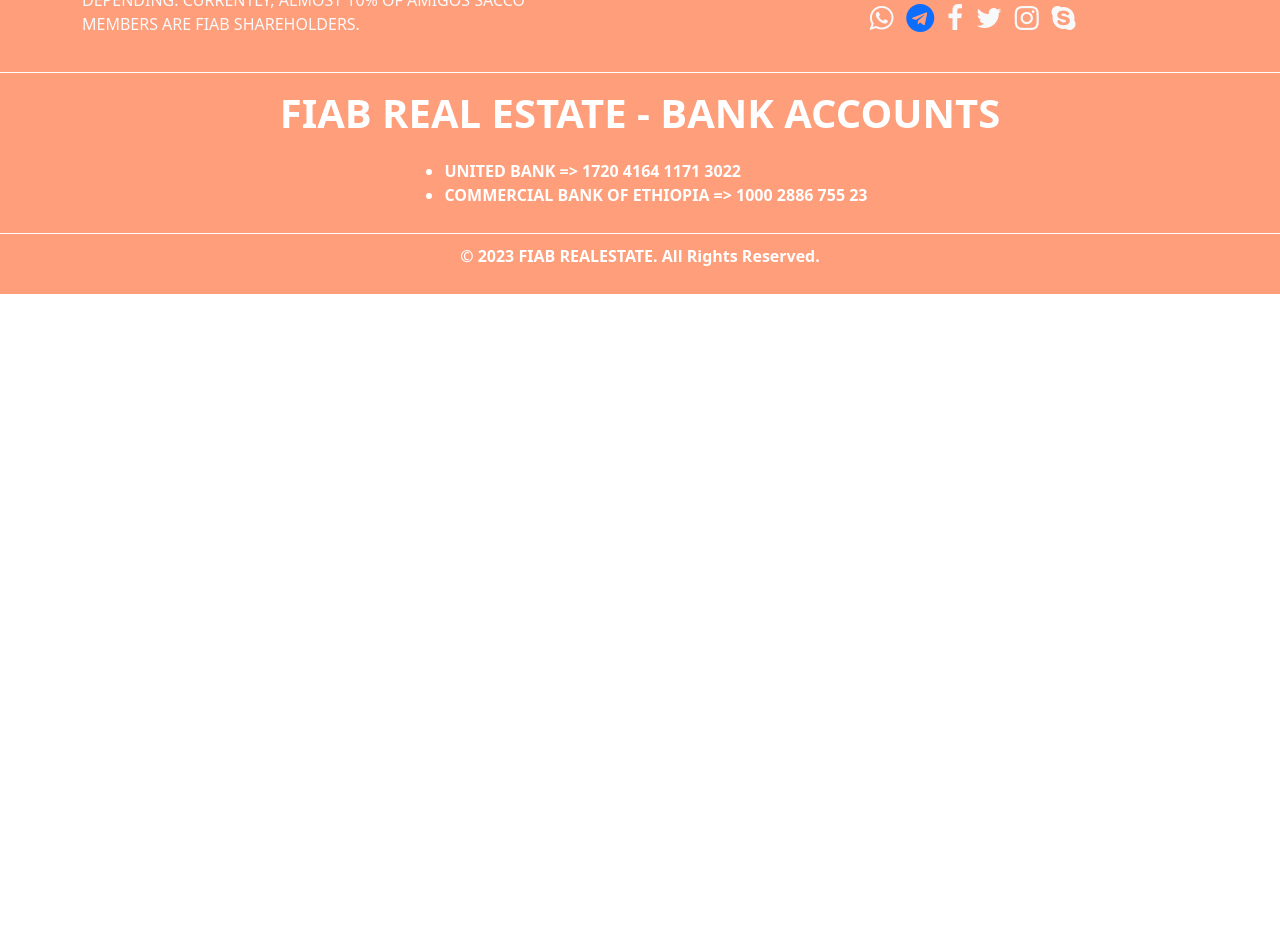
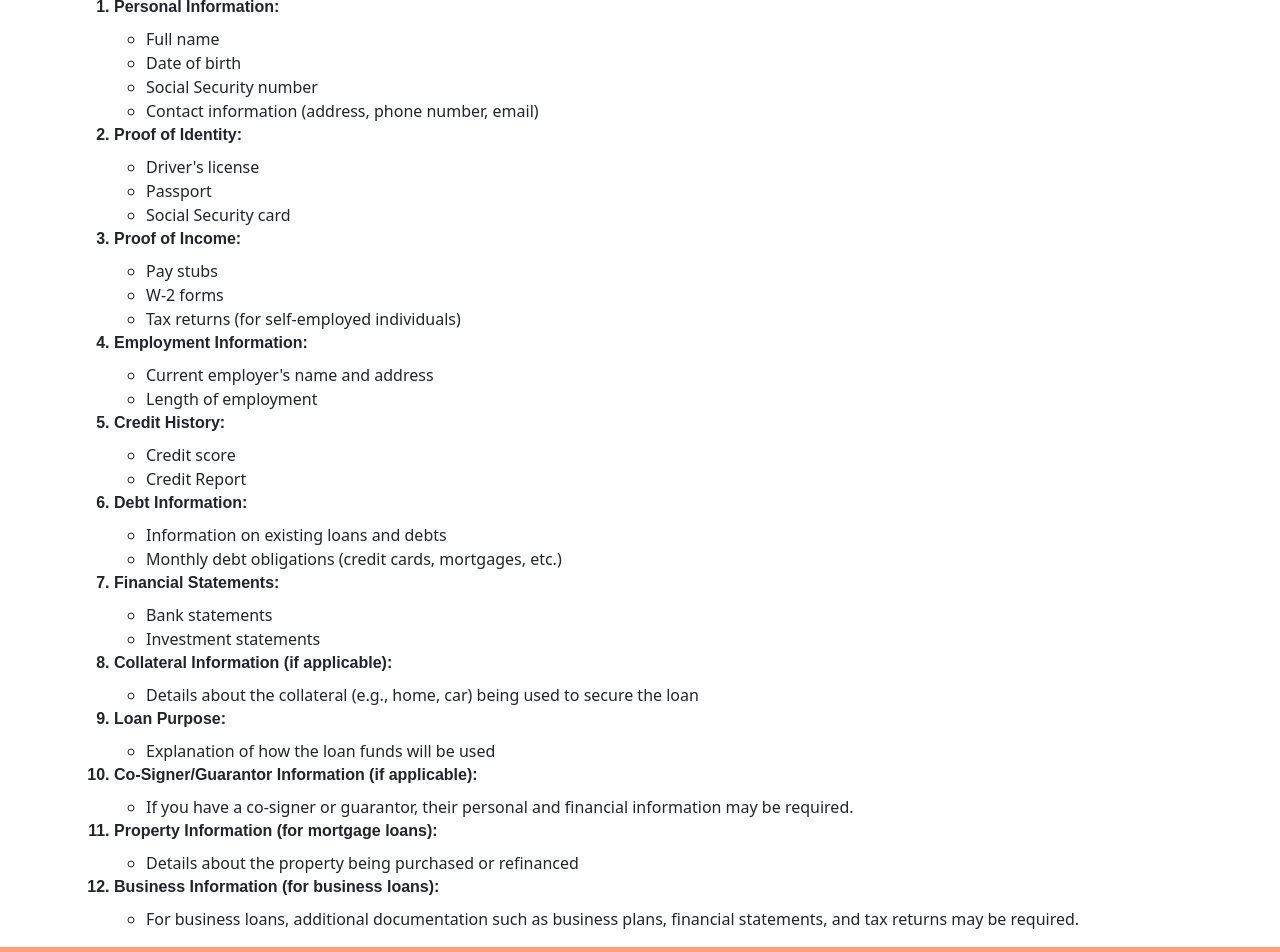
Before and after one commit to Solomon141/FiabRealEstate, an Angular app: page /terms in a window 1280 px wide. Before the commit this address led to /. Shown: the part 240-1192 px from the top of the page. Before the commit the page ends 800 px from the top, so only its background shows below. Built offline with nearby package versions, Linux system fonts and the light colour scheme.

Commit message:
terms added

```diff
--- a/src/app/app-routing.module.ts
+++ b/src/app/app-routing.module.ts
@@ -7,6 +7,7 @@
 import { OnebedroomComponent } from './home/onebedroom/onebedroom.component';
 import { TwobedroomComponent } from './home/twobedroom/twobedroom.component';
 import { ThreebedroomComponent } from './home/threebedroom/threebedroom.component';
+import { TermsComponent } from './terms/terms.component';
 
 const routes: Routes = [
   { path: '', component: HomeComponent },
@@ -15,6 +16,7 @@
   { path: 'onebedroom', component: OnebedroomComponent },
   { path: 'twobedroom', component: TwobedroomComponent },
   { path: 'threebedroom', component: ThreebedroomComponent },
+  { path: 'terms', component: TermsComponent}
 ];
 
 @NgModule({
--- a/src/app/app.component.html
+++ b/src/app/app.component.html
@@ -2,7 +2,9 @@
 <app-appheader></app-appheader>
 
 <div class="mainContent">
-  <router-outlet></router-outlet>
+  <router-outlet>
+
+  </router-outlet>
 </div>
 
 <app-appfooter></app-appfooter>
--- a/src/app/app.module.ts
+++ b/src/app/app.module.ts
@@ -18,6 +18,7 @@
 import { TwobedroomComponent } from './home/twobedroom/twobedroom.component';
 import { ThreebedroomComponent } from './home/threebedroom/threebedroom.component';
 import { FilteringComponent } from './home/filtering/filtering.component';
+import { TermsComponent } from './terms/terms.component';
 
 @NgModule({
   declarations: [
@@ -34,7 +35,8 @@
     OnebedroomComponent,
     TwobedroomComponent,
     ThreebedroomComponent,
-    FilteringComponent
+    FilteringComponent,
+    TermsComponent
   ],
   imports: [
     BrowserModule,
--- /dev/null
+++ b/src/app/terms/terms.component.css
@@ -0,0 +1,15 @@
+.termsTitle {
+    font-size: 50px;
+    font-weight: bolder;
+    text-transform: uppercase;
+    color: #ff9e7b !important;
+    text-decoration: underline;
+}
+
+ol li.liTitle {
+    /* Add styles to list items (li) inside the ordered list */
+    font-family: Arial, sans-serif;
+    font-size: 16px;
+    margin-bottom: 8px;
+    font-weight: bolder;
+  }
--- /dev/null
+++ b/src/app/terms/terms.component.html
@@ -0,0 +1,90 @@
+<div class="container">
+  <div style="font-size: large">
+    <p class="termsTitle">lps terms!</p>
+  </div>
+
+  <div>
+    <p>The prerequisites for obtaining a loan can vary depending on the type. having a good credit score and a stable income can improve your chances of loan approval and may result in more favorable terms.</p>
+    <ol>
+      <li class="liTitle">Personal Information:</li>
+      <ul>
+        <li>Full name</li>
+        <li>Date of birth</li>
+        <li>Social Security number</li>
+        <li>Contact information (address, phone number, email)</li>
+      </ul>
+
+      <li class="liTitle">Proof of Identity:</li>
+      <ul>
+        <li>Driver's license</li>
+        <li>Passport</li>
+        <li>Social Security card</li>
+      </ul>
+
+      <li class="liTitle">Proof of Income:</li>
+      <ul>
+        <li>Pay stubs</li>
+        <li>W-2 forms</li>
+        <li>Tax returns (for self-employed individuals)</li>
+      </ul>
+
+      <li class="liTitle">Employment Information:</li>
+      <ul>
+        <li>Current employer's name and address</li>
+        <li>Length of employment</li>
+      </ul>
+
+      <li class="liTitle">Credit History:</li>
+      <ul>
+        <li>Credit score</li>
+        <li>Credit Report</li>
+      </ul>
+
+      <li class="liTitle">Debt Information:</li>
+      <ul>
+        <li>Information on existing loans and debts</li>
+        <li>Monthly debt obligations (credit cards, mortgages, etc.)</li>
+      </ul>
+
+      <li class="liTitle">Financial Statements:</li>
+      <ul>
+        <li>Bank statements</li>
+        <li>Investment statements</li>
+      </ul>
+
+      <li class="liTitle">Collateral Information (if applicable):</li>
+      <ul>
+        <li>
+          Details about the collateral (e.g., home, car) being used to secure
+          the loan
+        </li>
+      </ul>
+
+      <li class="liTitle">Loan Purpose:</li>
+      <ul>
+        <li>Explanation of how the loan funds will be used</li>
+      </ul>
+
+      <li class="liTitle">Co-Signer/Guarantor Information (if applicable):</li>
+      <ul>
+        <li>
+          If you have a co-signer or guarantor, their personal and financial
+          information may be required.
+        </li>
+      </ul>
+
+      <li class="liTitle">Property Information (for mortgage loans):</li>
+      <ul>
+        <li> Details about the property being purchased or refinanced </li>
+      </ul>
+
+      <li class="liTitle"> Business Information (for business loans): </li>
+      <ul>
+        <li> For business loans, additional documentation such as business plans, financial statements, and tax returns may be required. </li>
+      </ul>
+
+
+
+    </ol>
+  </div>
+</div>
```
Also changed, not shown: src/app/terms/terms.component.ts (added, +10 -0 lines), 1 other file (tests, documents, lock files or other folders).
